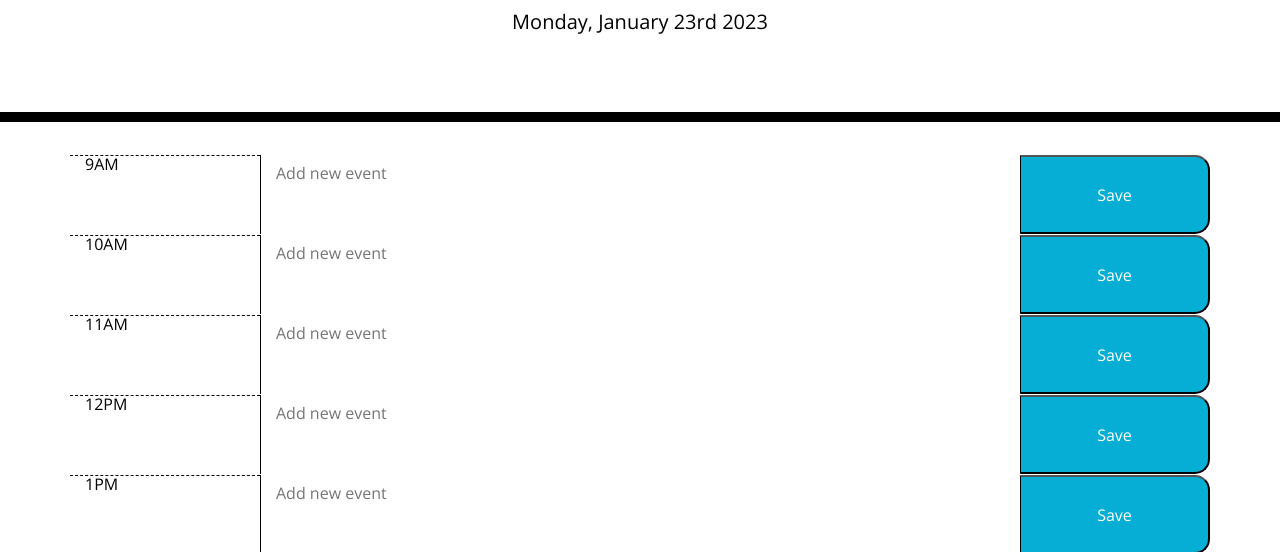
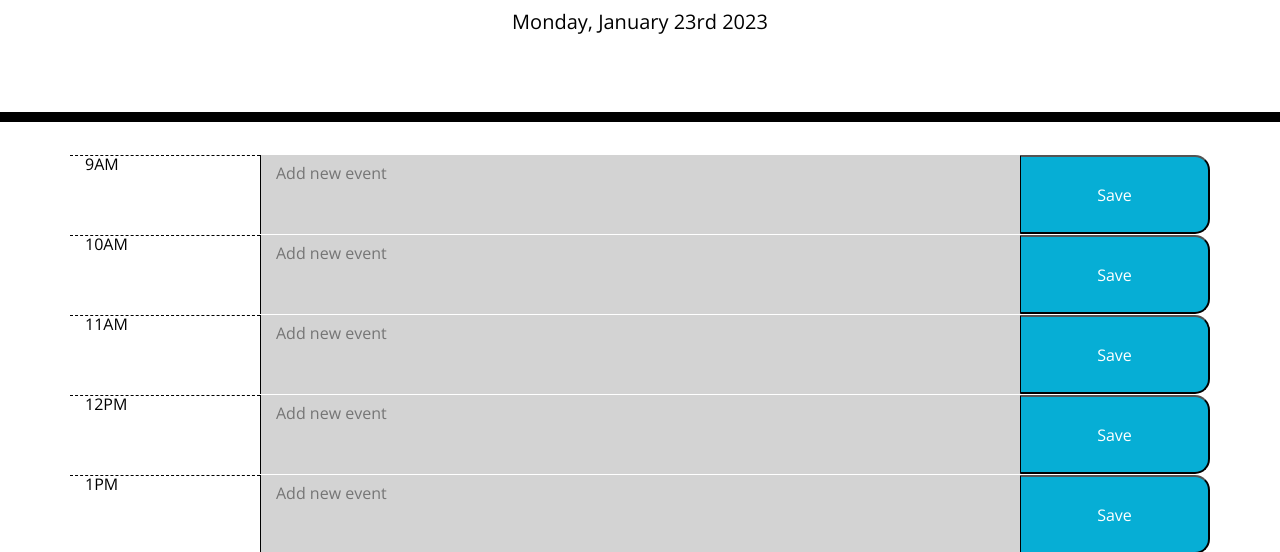
Before and after one commit to khyleflores/work-day-scheduler, a plain HTML site: page index.html in a window 1280 px wide. Shown: the part 182-734 px from the top of the page. Drawn offline with nearby package versions, Linux system fonts and the light colour scheme.

Commit message:
Color coded the textarea by comparing time id and the current time

```diff
--- a/assets/script.js
+++ b/assets/script.js
@@ -12,16 +12,24 @@
 //Save the event in local storage when the save button is clicked in that timeblock.
 //Persist events between refreshes of a page
 
+
+var currentTime = moment().format('k');
+
 $(document).ready(function() {
     var currentDay = moment().format('dddd' + ', ' + 'MMMM Do YYYY');
     $('#currentDay').text(currentDay);
 
-    var businessHours = ['9AM', '10AM', '11AM', '12PM', '1PM', '2PM', '3PM', '4PM', '5PM'];
-
-
-
-
-
+    //For each element that has class "hour", get it's id and compare to current time
+    $( ".hour" ).each(function( index ) {
+        var hourId = parseInt($(this).attr("id"));
+        if (hourId == currentTime) {
+            $(this).next().addClass("present");
+          } else if (hourId < currentTime) {
+            $(this).next().addClass("past");
+          } else if (hourId > currentTime) {
+            $(this).next().addClass("future");
+          }
+      });
 
 
     });
--- a/index.html
+++ b/index.html
@@ -18,7 +18,7 @@
       href="https://fonts.googleapis.com/css?family=Open+Sans&display=swap"
       rel="stylesheet"
     />
-    <link rel="stylesheet" href="style.css" />
+    <link rel="stylesheet" href="assets/style.css" />
     <title>Work Day Scheduler</title>
   </head>
 
```
Also changed, not shown: assets/style.css (renamed from style.css).
